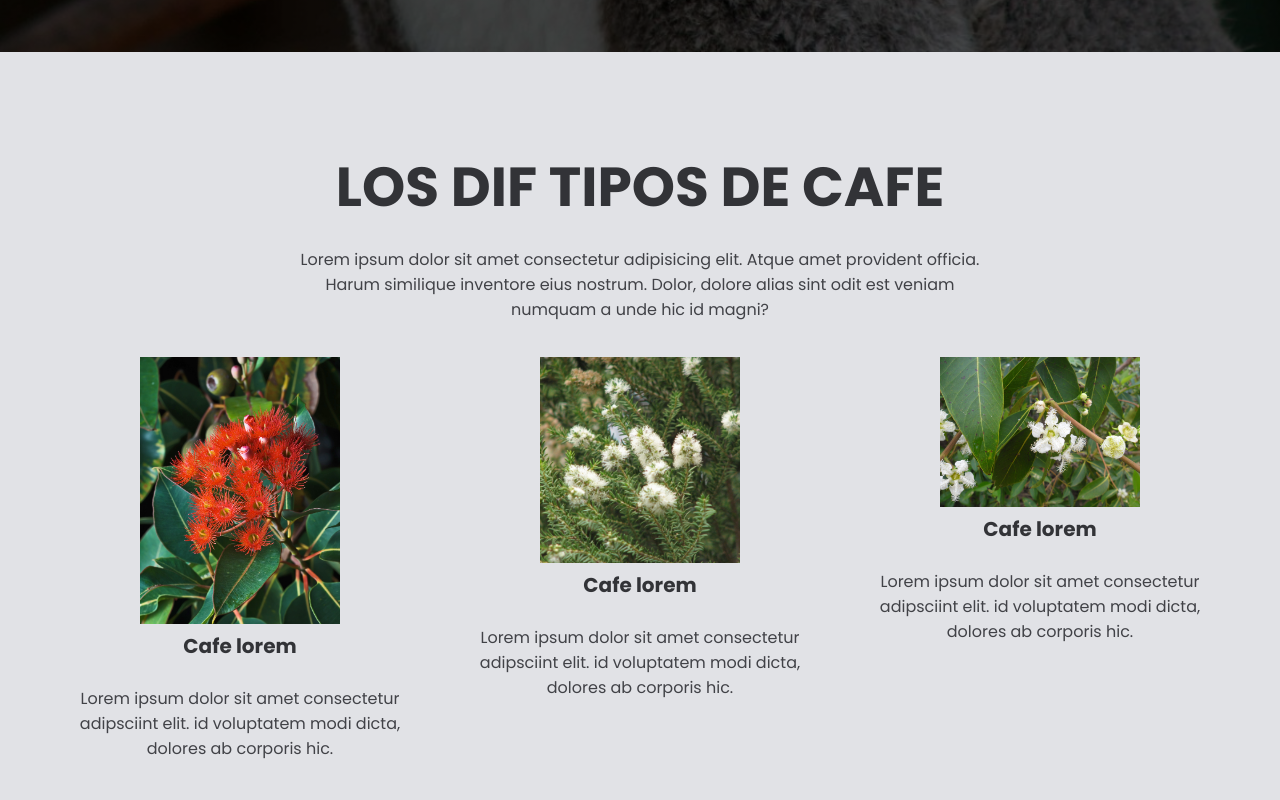
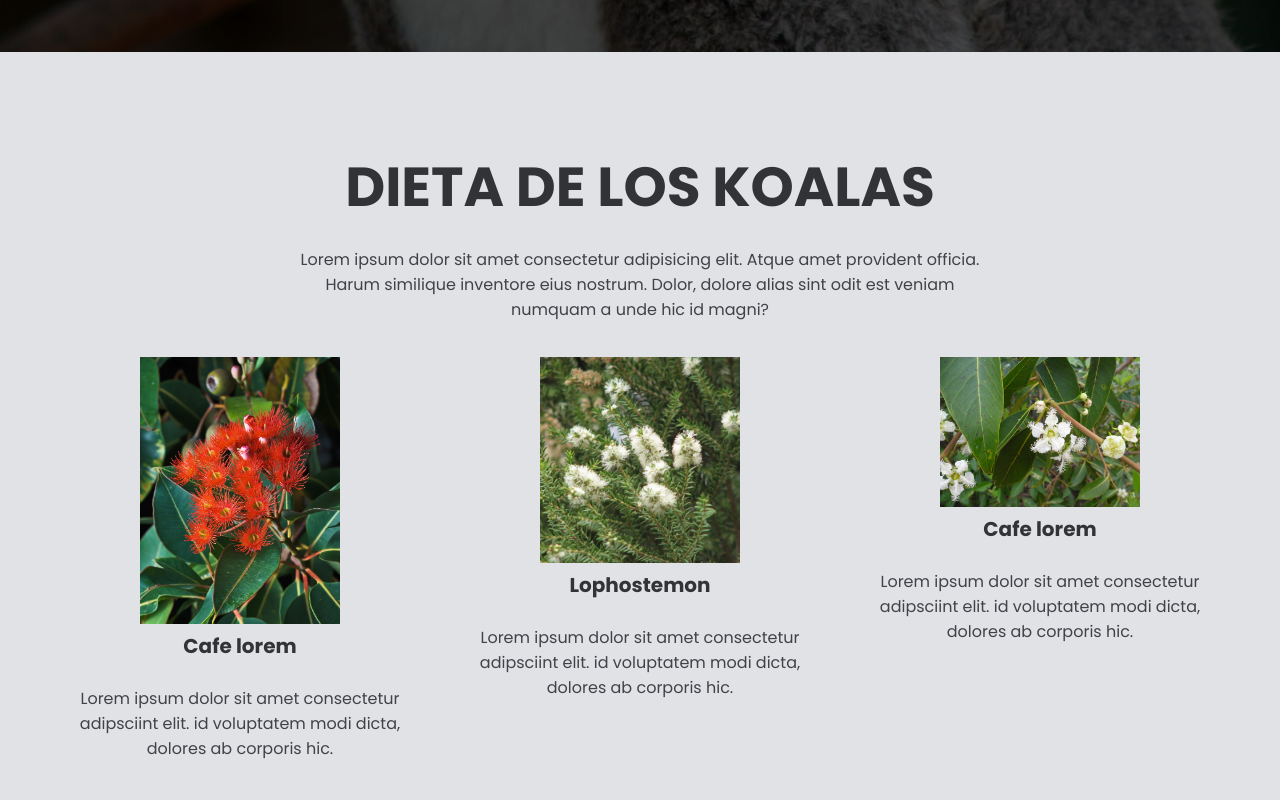
Before and after one commit to OmarGal/koala, a plain HTML site: page index.html in a window 1280 px wide. Shown: the part 508-1308 px from the top of the page. Drawn offline with Linux system fonts and the light colour scheme.

Commit message:
Update index.html

```diff
--- a/index.html
+++ b/index.html
@@ -42,7 +42,7 @@
         <img class="coffee-img" src="images/bg2.jpg" alt="">
 
         <div class="coffee-content container">
-            <h2>Los dif tipos de cafe</h2>
+            <h2>Dieta de los koalas</h2>
             <p class="txt-p">
                 Lorem ipsum dolor sit amet consectetur adipisicing elit.
                 Atque amet provident officia. Harum similique inventore eius nostrum.
@@ -60,7 +60,7 @@
                 </div>
                 <div class="coffee-1">
                     <img src="images/c2.png" alt="">
-                    <h3>Cafe lorem</h3>
+                    <h3>Lophostemon</h3>
                     <p>
                         Lorem ipsum dolor sit amet consectetur adipsciint elit.
                         id voluptatem modi dicta, dolores ab corporis hic.
```
